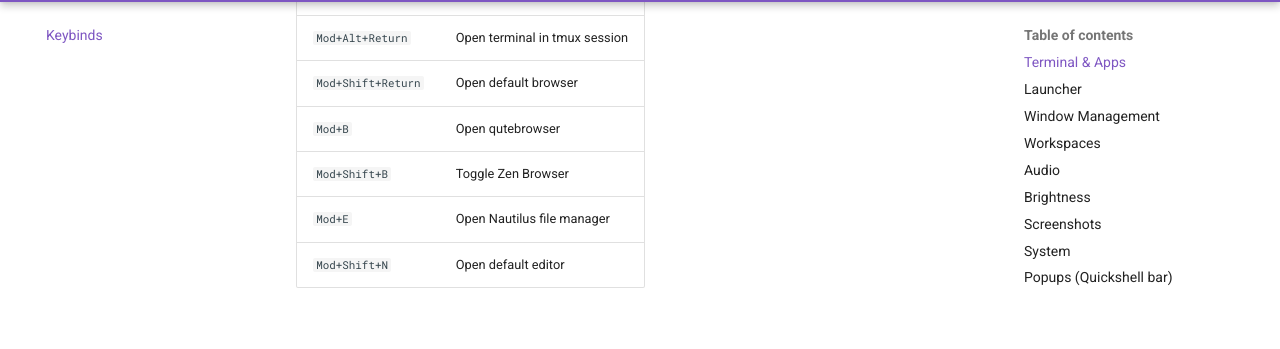
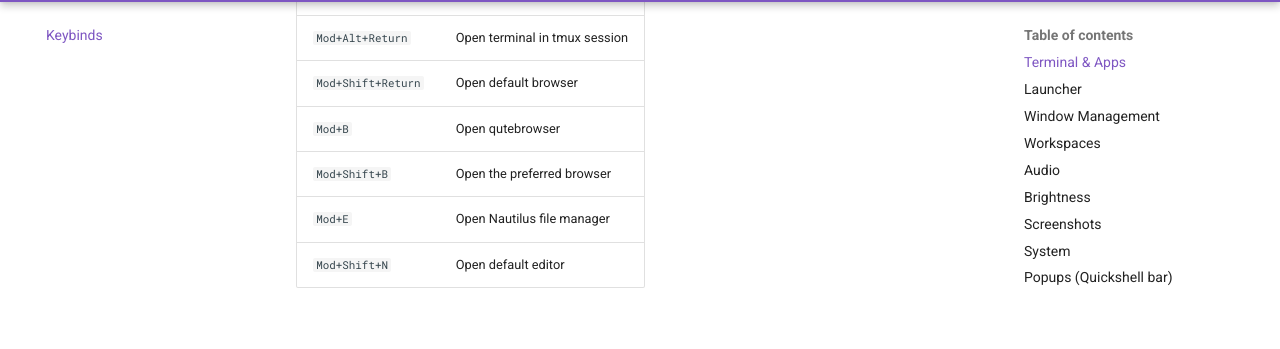
Before and after one commit to selfAnnihilator/zanken, an MkDocs documentation site: the page built from docs/keybinds.md, in a window 1280 px wide and 900 px high, scrolled down 372 px. Shown: the part 94-443 px from the top of the window. Built offline with MkDocs 1.6.1 and Material for MkDocs 9.7.7, drawn with Linux system fonts in a browser that asks for light colours; comment, search, counter and statistics services are not loaded.

Commit message:
Make preferred browser hotkey configurable

```diff
--- a/docs/keybinds.md
+++ b/docs/keybinds.md
@@ -11,7 +11,7 @@
 | `Mod+Alt+Return` | Open terminal in tmux session |
 | `Mod+Shift+Return` | Open default browser |
 | `Mod+B` | Open qutebrowser |
-| `Mod+Shift+B` | Toggle Zen Browser |
+| `Mod+Shift+B` | Open the preferred browser |
 | `Mod+E` | Open Nautilus file manager |
 | `Mod+Shift+N` | Open default editor |
 
```
Also changed, not shown: 2 other files.
